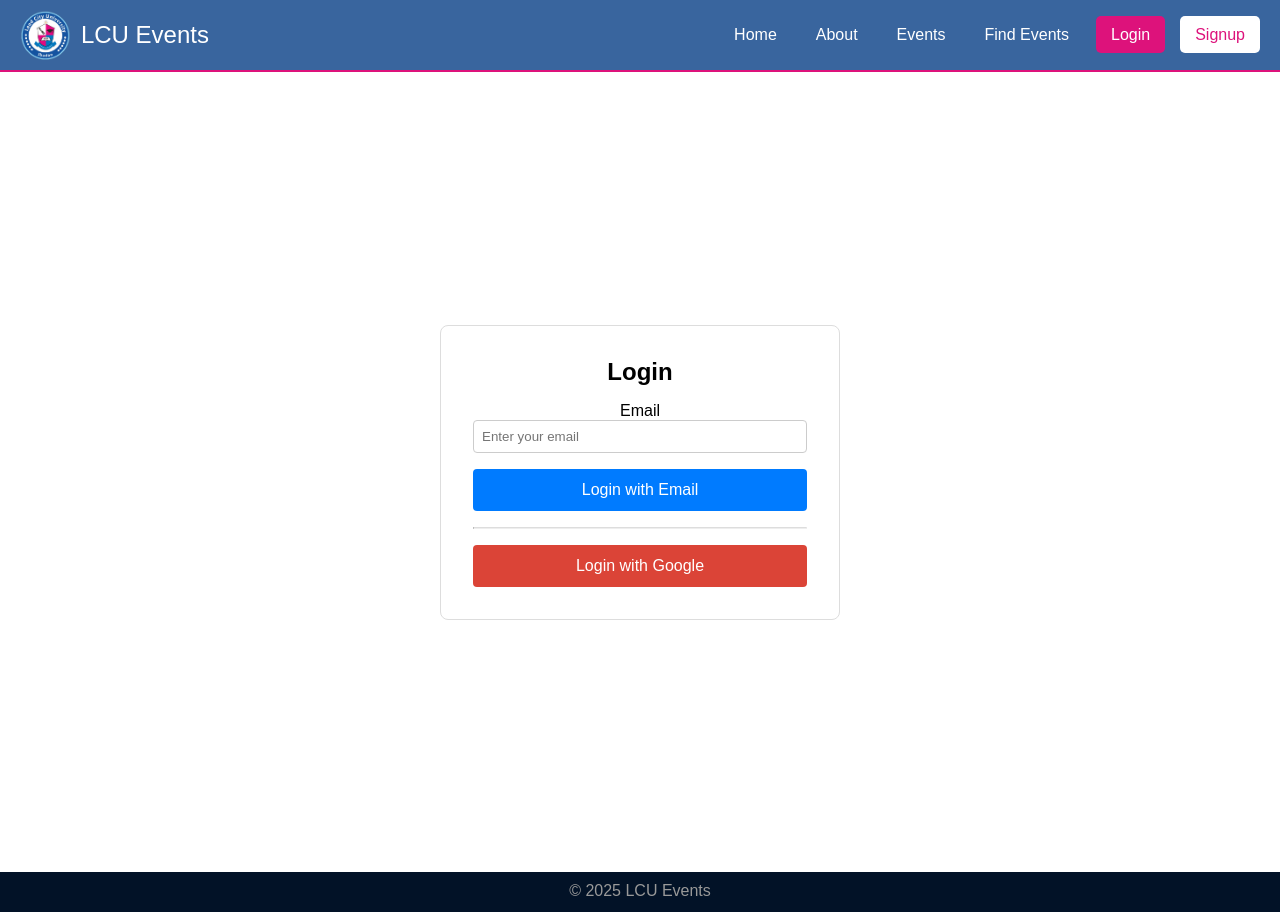
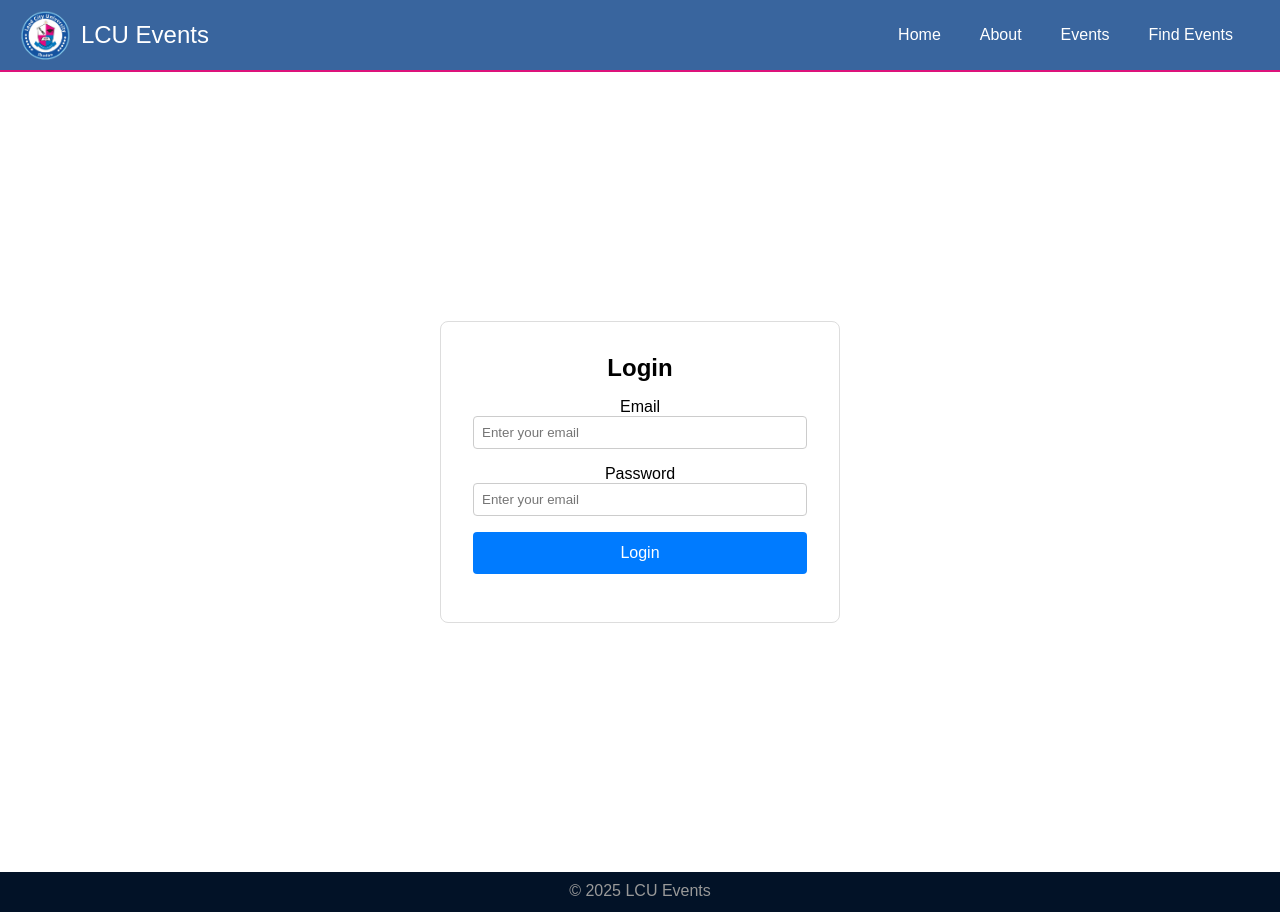
Before and after one commit to Chidotozuki/lcu-event-management, a React (Vite) app: page /login in a window 1280 px wide. Built offline with nearby package versions, Linux system fonts and the light colour scheme.

Commit message:
Add authentication context and integrate react-hot-toast; refactor Login and SignUp components

```diff
--- a/package.json
+++ b/package.json
@@ -14,6 +14,7 @@
     "react": "^18.3.1",
     "react-dom": "^18.3.1",
     "react-helmet": "^6.1.0",
+    "react-hot-toast": "^2.5.1",
     "react-icons": "^5.4.0",
     "react-router-dom": "^7.1.3"
   },
--- a/src/App.jsx
+++ b/src/App.jsx
@@ -14,10 +14,13 @@ import MyEvents from "./components/DashBoard/MyEvents";
 import InterestedEvents from "./components/DashBoard/InterestedEvents";
 import CreateEvent from "./components/DashBoard/CreateEvent";
 import Settings from "./components/DashBoard/Settings";
+import { Toaster } from "react-hot-toast";
+import { AuthProvider } from "./context/AuthContext";
+
 function App() {
   return (
-    <>
-      <BrowserRouter>
+    <BrowserRouter>
+    <AuthProvider>
         <Routes>
           <Route path="/" element={<Layout />}>
             <Route index element={<Home />} />
@@ -36,8 +39,9 @@ function App() {
             </Route>
           </Route>
         </Routes>
+        <Toaster/>
+    </AuthProvider>
       </BrowserRouter>
-    </>
   );
 }
 
--- a/src/components/Header/Header.jsx
+++ b/src/components/Header/Header.jsx
@@ -3,7 +3,8 @@ import { Link } from 'react-router-dom';
 import './Header.css';
 import logo from '../../assets/logo.png'; // Path to the logo image
 
-const Header = () => {
+// eslint-disable-next-line react/prop-types
+const Header = ({user}) => {
   return (
     <nav className="header">
       <div className="logo-container">
@@ -15,8 +16,16 @@ const Header = () => {
         <li><Link to="/about" className="nav-link">About</Link></li>
         <li><Link to="/all-events" className="nav-link">Events</Link></li>
         <li><Link to="/find-events" className="nav-link">Find Events</Link></li>
-        <li><Link to="/login" className="button login">Login</Link></li>
-        <li><Link to="/signup" className="button signup">Signup</Link></li>
+        {
+          user && (
+            <>
+             <li><Link to="/login" className="button login">Login</Link></li>
+             <li><Link to="/signup" className="button signup">Signup</Link></li>
+            </>
+          )
+        }
+        <div >
+        </div>
       </ul>
     </nav>
   );
--- a/src/components/Layout.jsx
+++ b/src/components/Layout.jsx
@@ -1,10 +1,12 @@
 import { Outlet } from "react-router-dom";
 import Header from "./Header/Header";
 import Footer from "./Footer/Footer";
+import { useAuth } from "../context/AuthContext";
 const Layout = () => {
+  const { user } = useAuth();
   return(
     <>
-        <Header />
+        <Header user={user} />
         <Outlet />
         <Footer />
     </>
--- /dev/null
+++ b/src/context/AuthContext.jsx
@@ -0,0 +1,94 @@
+import { useContext, createContext, useState, useEffect } from "react";
+import { useNavigate } from "react-router-dom";
+import { supabase } from "../utils/supabaseClient";
+import { setItem, removeItem } from "../utils/storage";
+import toast from "react-hot-toast";
+
+const AuthContext = createContext();
+
+// eslint-disable-next-line react/prop-types
+export function AuthProvider({ children }) {
+  const [loading, setLoading] = useState(false);
+  const [user, setUser] = useState(null);
+
+  const navigate = useNavigate();
+
+  useEffect(() => {
+    const storedUser = localStorage.getItem("user");
+    if (storedUser) setUser(JSON.parse(storedUser)); // ✅ Retrieve stored user
+  }, []);
+
+  const signIn = async (email, password) => {
+    try {
+      setLoading(true);
+      const {
+        data: { user },
+        error,
+      } = await supabase.auth.signInWithPassword({
+        email,
+        password,
+      });
+      if (error) throw error;
+
+      const meta_data = { id: user.id, ...user.user_metadata };
+      setItem("user", meta_data);
+      setUser(meta_data);
+      toast.success("Login Successful");
+      navigate("/dashboard");
+    } catch (error) {
+      toast.error(error.message || "Error logging in");
+    } finally {
+      setLoading(false);
+    }
+  };
+
+  const signUp = async ({ email, password, fullName, phone }) => {
+    try {
+      setLoading(true);
+      const { error } = await supabase.auth.signUp({
+        email,
+        password,
+        options: {
+          data: {
+            full_name: fullName,
+            phone_no: phone | ""
+          },
+        },
+      });
+
+      if (error) throw error;
+
+      toast.success("Sign-up successful");
+      navigate("/login"); // Navigate to the next page on success
+    } catch (error) {
+      // Handle the error
+      toast.error(error.message || "Error  Signing up");
+    } finally {
+      setLoading(false); // Ensure loading is turned off after the operation
+    }
+  };
+
+  const signOut = async () => {
+    try {
+      await supabase.auth.signOut();
+      removeItem("user"); // ✅ Remove from localStorage
+      setUser(null); // ✅ Clear context state
+      toast.success("Signed Out");
+      navigate("/");
+    } catch {
+      toast.error("Sign-out error");
+    }
+  };
+
+  return (
+    <AuthContext.Provider value={{ user, signIn, loading, signUp, signOut }}>
+      {children}
+    </AuthContext.Provider>
+  );
+}
+
+export const useAuth = () => {
+  const context = useContext(AuthContext);
+  if (!context) throw new Error("useAuth must be used within an AuthProvider");
+  return context;
+};
--- a/src/pages/Login/Login.jsx
+++ b/src/pages/Login/Login.jsx
@@ -1,41 +1,27 @@
 import { useState } from 'react';
-import { supabase } from '../../utils/supabaseClient';
 import './Login.css';
+import { useAuth } from '../../context/AuthContext';
 
 const Login = () => {
-  const [email, setEmail] = useState('');
-  const [loading, setLoading] = useState(false);
-  const [errorMessage, setErrorMessage] = useState('');
+  const { signIn, loading } = useAuth();
+  const [email, setEmail] = useState("");
+  const [password, setPassword] = useState("");
 
-  // Handle email/password sign-in
-  const handleLogin = async () => {
-    setLoading(true);
-    try {
-      const { error } = await supabase.auth.signInWithOtp({ email });
-      if (error) throw error;
-      alert('Check your email for the login link!');
-    } catch (error) {
-      setErrorMessage(error.message);
-    } finally {
-      setLoading(false);
-    }
-  };
+  //error handling.
+  const [error, setError] = useState("");
 
-  // Handle Google login
-  const handleGoogleLogin = async () => {
-    try {
-      const { error } = await supabase.auth.signInWithOAuth({ provider: 'google' });
-      if (error) throw error;
-    } catch (error) {
-      setErrorMessage(error.message);
-    }
-  };
+  async function handleSubmit() {
+    if (email === "" || password === "") setError("This field cannot be empty");
+    else setError("");
+    await signIn(email, password);
+  }
+
 
   return (
     <div className='login-main'>
       <div className='login-container'>
       <h1 className='login-title'>Login</h1>
-      {errorMessage && <p className='login-error'>{errorMessage}</p>}
+      {error && <p className='login-error'>{error}</p>}
       <div className='login-form'>
         <label className='login-login-label'>Email</label>
         <input
@@ -45,14 +31,18 @@ const Login = () => {
           value={email}
           onChange={(e) => setEmail(e.target.value)}
         />
-        <button className='login-button' onClick={handleLogin} disabled={loading}>
-          {loading ? 'Loading...' : 'Login with Email'}
+        <label className='login-login-label'>Password</label>
+        <input
+          className='login-input'
+          type="password"
+          placeholder="Enter your email"
+          value={password}
+          onChange={(e) => setPassword(e.target.value)}
+        />
+        <button className='login-button' onClick={handleSubmit} disabled={loading}>
+          {loading ? 'Loading...' : 'Login'}
         </button>
       </div>
-      <hr className='login-divider' />
-      <button className='login-googleButton' onClick={handleGoogleLogin}>
-        Login with Google
-      </button>
     </div>
     </div>
   );
--- a/src/pages/SignUp/SignUp.jsx
+++ b/src/pages/SignUp/SignUp.jsx
@@ -1,8 +1,9 @@
 import { useState } from 'react';
-import { supabase } from '../../utils/supabaseClient';
 import './SignUp.css';
+import { useAuth } from '../../context/AuthContext';
 
 const SignUp = () => {
+  const { signUp, loading } = useAuth();
   const [formData, setFormData] = useState({
     firstName: '',
     lastName: '',
@@ -10,7 +11,6 @@ const SignUp = () => {
     password: '',
     confirmPassword: '',
   });
-  const [loading, setLoading] = useState(false);
   const [errorMessage, setErrorMessage] = useState('');
   const [successMessage, setSuccessMessage] = useState('');
 
@@ -36,39 +36,10 @@ const SignUp = () => {
       setErrorMessage('Passwords do not match.');
       return;
     }
-
-    setLoading(true);
     setErrorMessage('');
     setSuccessMessage('');
 
-    try {
-      // Supabase sign-up logic
-      const { error } = await supabase.auth.signUp({
-        email,
-        password,
-        options: {
-          data: {
-            first_name: firstName,
-            last_name: lastName,
-          },
-        },
-      });
-
-      if (error) throw error;
-
-      setSuccessMessage('Sign-up successful! Please check your email to verify your account.');
-      setFormData({
-        firstName: '',
-        lastName: '',
-        email: '',
-        password: '',
-        confirmPassword: '',
-      });
-    } catch (error) {
-      setErrorMessage(error.message);
-    } finally {
-      setLoading(false);
-    }
+    await signUp({ fullName: `${firstName} ${lastName}`, password, phone: "",email});
   };
 
   return (
--- /dev/null
+++ b/src/utils/storage.js
@@ -0,0 +1,25 @@
+export const setItem = (key, value) => {
+    try {
+      localStorage.setItem(key, JSON.stringify(value));
+    } catch (error) {
+      console.error("Error saving to localStorage", error);
+    }
+  };
+
+  export const getItem = (key) => {
+    try {
+      const data = localStorage.getItem(key);
+      return data ? JSON.parse(data) : null;
+    } catch (error) {
+      console.error("Error reading from localStorage", error);
+      return null;
+    }
+  };
+
+  export const removeItem = (key) => {
+    try {
+      localStorage.removeItem(key);
+    } catch (error) {
+      console.error("Error removing from localStorage", error);
+    }
+  };
```
Also changed, not shown: 1 other file (tests, documents, lock files or other folders).
